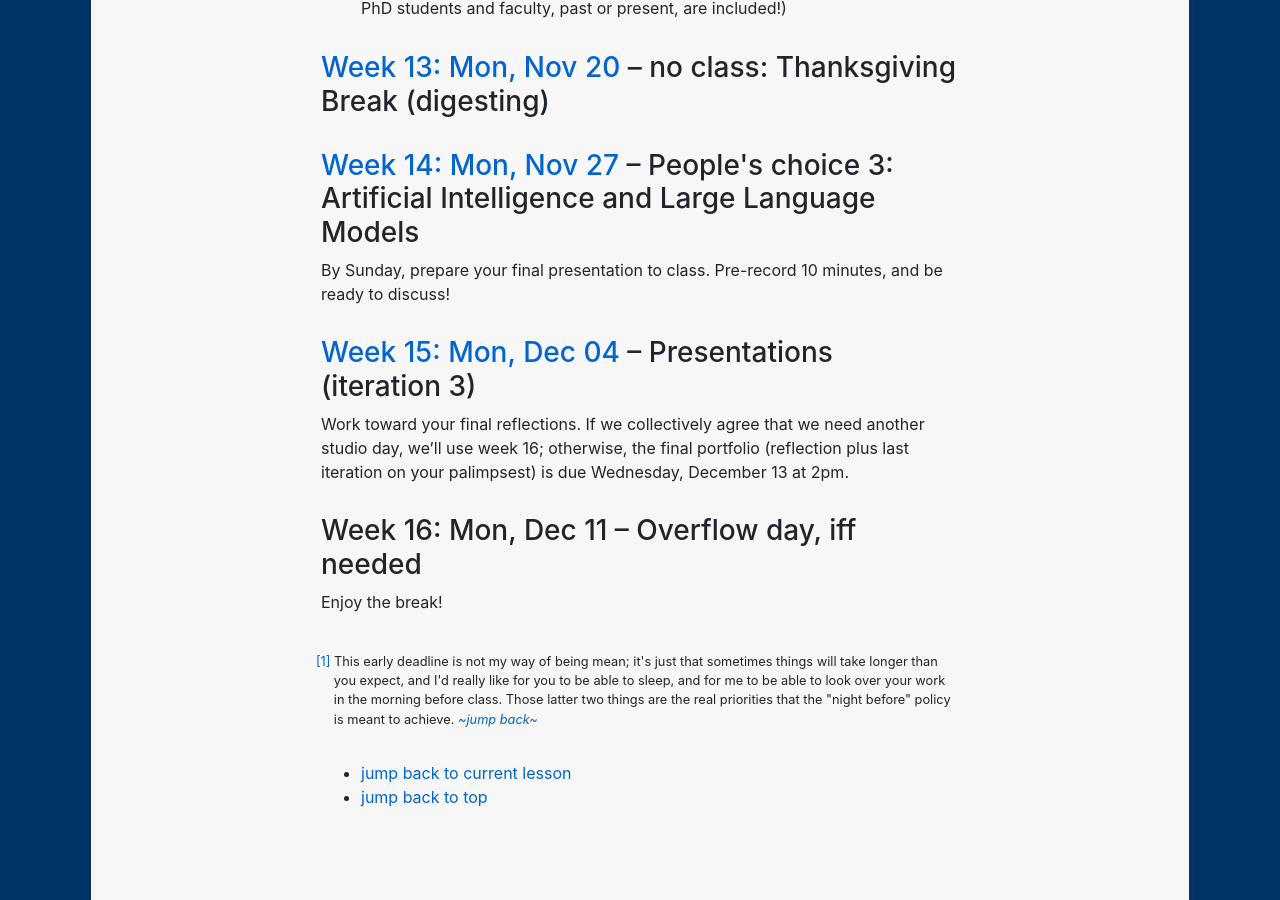
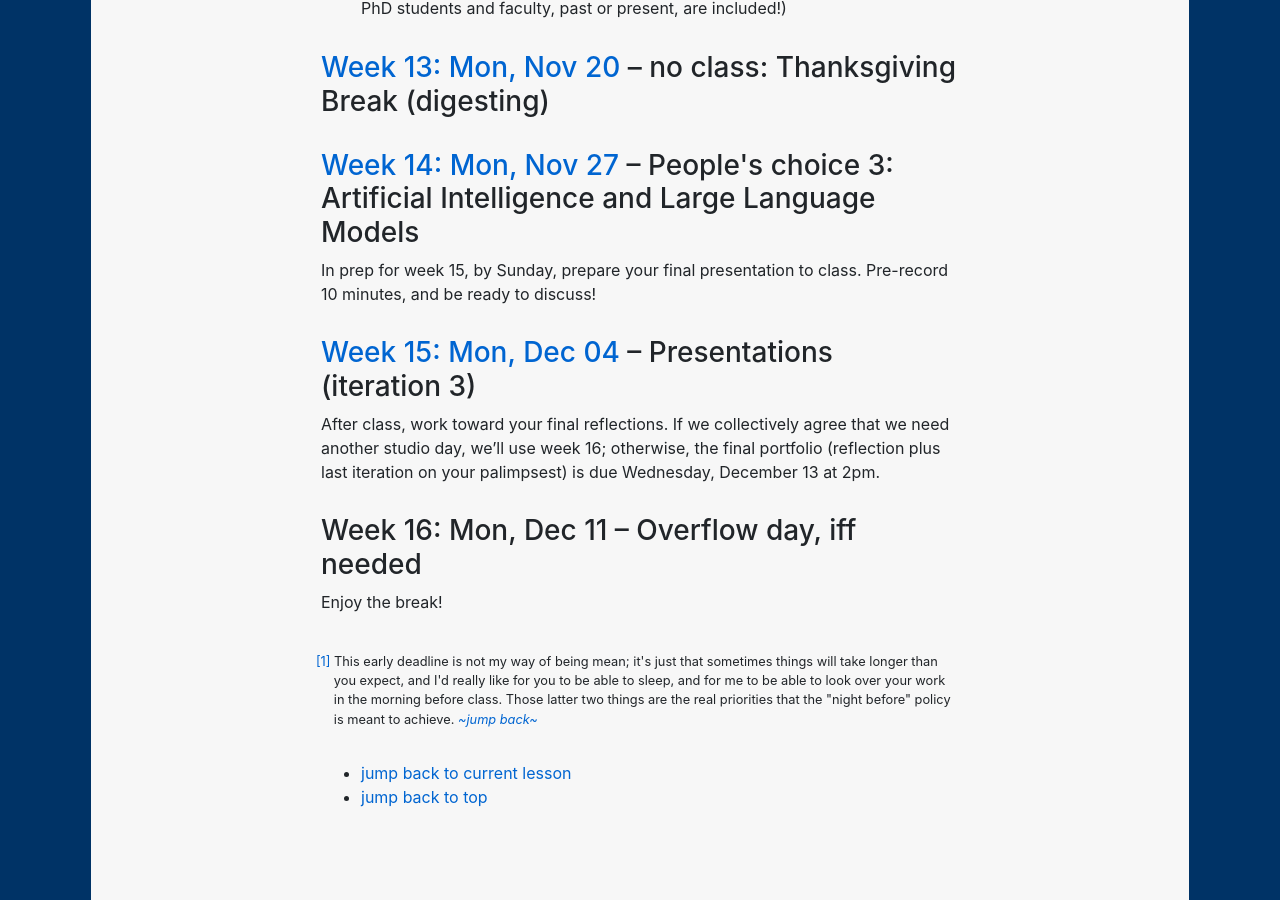
Before and after one commit to benmiller314/dsam2023fall, a Jekyll site: the page built from schedule.md, in a window 1280 px wide and 900 px high, scrolled down 7595 px. Built offline with Jekyll 4.4.1, drawn with Linux system fonts in a browser that asks for light colours; our own code applies the rules of GitHub Pages for plain Markdown files; some of the changed text lies outside the part shown.

Commit message:
for each homework, clarify which week it's for
because it's a little confusing when you jump down and see the title of the class but not the homework associated with it

```diff
--- a/schedule.md
+++ b/schedule.md
@@ -48,7 +48,7 @@
 
 <h3 id="week-01"><a href='plans/week-01'>Week 1: Mon, Aug 28</a> – Digital affordances</h3>
 
-By Friday, **watch**:
+In prep for week 2, by Friday, **watch**:
 * Posner, Miriam. “How Did They Make That? The Video!” Miriam Posner's Blog, April 17, 2014. <a href="http://miriamposner.com/blog/how-did-they-make-that-the-video/">http://miriamposner.com/blog/how-did-they-make-that-the-video/</a>.
 
 and **read**:
@@ -68,7 +68,7 @@
 
 Meet Ben in [office hours](office) some time this week.
 
-By Monday, **install** a plain-text editor (e.g. [Pulsar](https://pulsar-edit.dev/) or [Visual Studio Code](https://code.visualstudio.com/)) if you don't already have one.
+In prep for week 3, by Monday, **install** a plain-text editor (e.g. [Pulsar](https://pulsar-edit.dev/) or [Visual Studio Code](https://code.visualstudio.com/)) if you don't already have one.
 
 By Friday, **read**...
 * Ford, Paul. _What Is Code? If You Don’t Know, You Need to Read This_, Bloomberg.com, <a href="http://www.bloomberg.com/graphics/2015-paul-ford-what-is-code/">http://www.bloomberg.com/graphics/2015-paul-ford-what-is-code/</a>. Accessed 19 June 2015.
@@ -81,7 +81,7 @@
 
 <h3 id="week-03"><a href='plans/week-03'>Week 3: Mon, Sep 11</a> – Programming as literacy, as exploration</h3>
 
-By Friday, **read**...
+In prep for week 4, by Friday, **read**...
 
 * Montfort, Nick, Patsy Baudoin, John Bell, Ian Bogost, Jeremy Douglass, Mark C Marino, Michael Mateas, Casey Reas, Mark Sample, and Noah Vawter. “10: Introduction.” _10 PRINT CHR$(205.5+RND(1)); : GOTO 10_, The MIT Press, 2012, pp. 1–17. direct.mit.edu, <a href="https://doi.org/10.7551/mitpress/9040.001.0001">https://doi.org/10.7551/mitpress/9040.001.0001</a>.
 * Whalen, Zach. “Any Means Necessary to Refuse Erasure by Algorithm: Lillian-Yvonne Bertram’s Travesty Generator.” _Digital Humanities Quarterly_, vol. 017, no. 2, July 2023, <a href="http://digitalhumanities.org:8081/dhq/vol/17/2/000707/000707.html">http://digitalhumanities.org:8081/dhq/vol/17/2/000707/000707.html</a>.
@@ -101,12 +101,12 @@
 
 **No class this week: Yom Kippur.**
 
-By Sunday, **pre-record** a 5-minute presentation to show in class, and be ready to discuss! NB: _bring your own dongle_, if you need one.
+In prep for week 6, by Sunday, **pre-record** a 5-minute presentation to show in class, and be ready to discuss! NB: _bring your own dongle_, if you need one.
 
 
 <h3 id="week-06"><a href='plans/week-06'>Week 6: Mon, Oct 02</a> – Presentations (iteration 1)</h3>
 
-By Friday, **read**...
+In prep for week 7, by Friday, **read**...
 
 * Montfort, Nick. “7: Standard Starting Points.” _Exploratory Programming for the Arts and Humanities_, Second Edition, The MIT Press, 2016, pp. 93–118. pitt.primo.exlibrisgroup.com, <a href="https://mitpress.ublish.com/ebook/epah2e-preview/12629/C1">https://mitpress.ublish.com/ebook/epah2e-preview/12629/C1</a>.
 * D’Ignazio, Catherine, and Lauren F. Klein. “Chapter Four: ‘What Gets Counted Counts.’” _Data Feminism_, MIT Press, 2020, pp. 97–124. mitpressonpubpub.mitpress.mit.edu, <a href="http://ebookcentral.proquest.com/lib/pitt-ebooks/detail.action?docID=612095">http://ebookcentral.proquest.com/lib/pitt-ebooks/detail.action?docID=612095</a>.
@@ -125,7 +125,7 @@
 
 <h3 id="week-07"><a href='plans/week-07'>Week 7: Mon, Oct 09</a> – Data 1: By whom? For what?</h3>
 
-By Friday, **read**...
+In prep for week 8, by Friday, **read**...
 
 * D’Ignazio, Catherine, and Lauren F. Klein. "5: Unicorns, Janitors, Ninjas, Wizards, and Rock Stars." _Data Feminism_. MIT Press, 2020. ProQuest Ebook Central, <a href="http://ebookcentral.proquest.com/lib/pitt-ebooks/detail.action?docID=6120950">http://ebookcentral.proquest.com/lib/pitt-ebooks/detail.action?docID=6120950</a>.
 * Schöch, Christof. “Big? Smart? Clean? Messy? Data in the Humanities.” Journal of Digital Humanities, Nov. 2013, <a href="https://journalofdigitalhumanities.org/2-3/big-smart-clean-messy-data-in-the-humanities/">https://journalofdigitalhumanities.org/2-3/big-smart-clean-messy-data-in-the-humanities/</a>.
@@ -135,7 +135,7 @@
 
 <h3 id="week-08"><a href='plans/week-08'>Week 8: Mon, Oct 16</a> – Data 2: Exploration and slicing</h3>
 
-By Friday, **read**...
+In prep for week 9, by Friday, **read**...
 
 * Cairo, Alberto. “5: Basic Principles of Visualization.” The Truthful Art: Data, Charts, and Maps for Communication, New Riders, 2016. learning.oreilly.com, <a href="https://learning.oreilly.com/library/view/the-truthful-art/9780133440492/ch05.html">https://learning.oreilly.com/library/view/the-truthful-art/9780133440492/ch05.html</a>.
 * Cairo, Alberto. “6: Exploring Data with Simple Charts.” The Truthful Art: Data, Charts, and Maps for Communication, New Riders, 2016. learning.oreilly.com, <a href="https://learning.oreilly.com/library/view/the-truthful-art/9780133440492/ch06.html">https://learning.oreilly.com/library/view/the-truthful-art/9780133440492/ch06.html</a>.
@@ -145,7 +145,7 @@
 
 <h3 id="week-09"><a href='plans/week-09'>Week 9: Mon, Oct 23</a> – Data 3: Analysis and visualization</h3>
 
-By Sunday, prepare an updated presentation to class, now with a stronger sense of your argument and evidence, even if they're still works in progress. **Pre-record 5 minutes** to show in class, and be ready to discuss! NB: _bring your own dongle_, if you need one.
+In prep for week 10, by Sunday, prepare an updated presentation to class, now with a stronger sense of your argument and evidence, even if they're still works in progress. **Pre-record 5 minutes** to show in class, and be ready to discuss! NB: _bring your own dongle_, if you need one.
 
 Optionally, I also recommend that you **read**:
 
@@ -154,7 +154,7 @@
 
 <h3 id="week-10"><a href='plans/week-10'>Week 10: Mon, Oct 30</a> – Presentations (iteration 2)</h3>
 
-By Friday, **read**...
+In prep for week 11, by Friday, **read**...
 <ul>
     <li>Jaffe, Rachel. "Library Guide: Metadata Creation." UC Santa Cruz University Library. <a href="https://guides.library.ucsc.edu/c.php?g=618773">https://guides.library.ucsc.edu/c.php?g=618773</a>. (Don't miss the five sections; I searched long and hard for a good intro to Dublin Core, and this is one of the most straightforward I found.)</li>
     <li>Gilliland, Anne J. "Setting the Stage." <em>Introduction to Metadata.</em> Edited by Murtha Baca, Getty Research Institute, Los Angeles, 2016, <a href="http://www.getty.edu/publications/intrometadata">http://www.getty.edu/publications/intrometadata</a>.</li>
@@ -184,7 +184,7 @@
 
 <h3 id="week-11"><a href='plans/week-11'>Week 11: Mon, Nov 06</a> – People's choice 1: Metadata and digital ontologies</h3>
 
-By Friday, **read**...
+In prep for week 12, by Friday, **read**...
 
 <ul>
     <li>Ford, Paul, “What is Code?” section 2: Let’s Begin. <a href="https://www.bloomberg.com/graphics/2015-paul-ford-what-is-code/#lets-begin">https://www.bloomberg.com/graphics/2015-paul-ford-what-is-code/#lets-begin</a>.</li>
@@ -219,12 +219,12 @@
 <h3 id="week-13"><a href='plans/week-13'>Week 13: Mon, Nov 20</a> – no class: Thanksgiving Break (digesting)</h3>
 
 <h3 id="week-14"><a href='plans/week-14'>Week 14: Mon, Nov 27</a> – People's choice 3: Artificial Intelligence and Large Language Models</h3>
-By Sunday, prepare your final presentation to class. Pre-record 10 minutes, and be ready to discuss!
+In prep for week 15, by Sunday, prepare your final presentation to class. Pre-record 10 minutes, and be ready to discuss!
 
 <a id="current"></a>
 <h3 id="week-15"><a href='plans/week-15'>Week 15: Mon, Dec 04</a> – Presentations (iteration 3)</h3>
 
-Work toward your final reflections. If we collectively agree that we need another studio day, we'll use week 16; otherwise, the final portfolio (reflection plus last iteration on your palimpsest) is due Wednesday, December 13 at 2pm.
+After class, work toward your final reflections. If we collectively agree that we need another studio day, we'll use week 16; otherwise, the final portfolio (reflection plus last iteration on your palimpsest) is due Wednesday, December 13 at 2pm.
 
 <h3 id="week-16">Week 16: Mon, Dec 11 – Overflow day, iff needed</h3>
 
```
